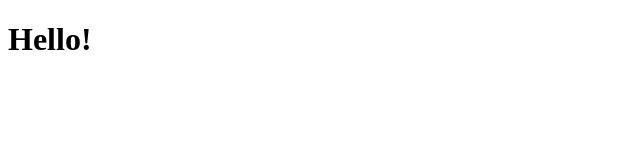
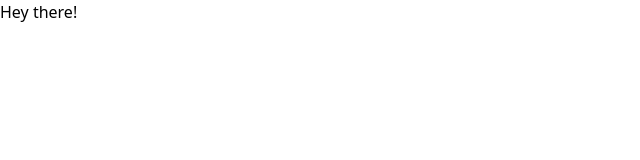
Before and after one commit to alessiocameroni/meltix, a plain HTML site: page build/index.html in a window 1280 px wide. Shown: the whole page, without its empty margins (0-640 px from the left). Drawn offline with Linux system fonts and the light colour scheme.

Commit message:
Added base tailwind css

```diff
--- a/index.html
+++ b/build/index.html
@@ -6,9 +6,10 @@
     <meta name="viewport" content="width=device-width, initial-scale=1.0">
     <link rel="stylesheet" href="">
     <title>Alessio Cameroni</title>
+    <link rel="stylesheet" href="css/style.css">
 </head>
 
 <body>
-    <h1>Hello!</h1>
+    <h1>Hey there!</h1>
 </body>
 </html>
--- /dev/null
+++ b/src/input.css
@@ -0,0 +1,3 @@
+@tailwind base;
+@tailwind components;
+@tailwind utilities;
--- /dev/null
+++ b/tailwind.config.js
@@ -0,0 +1,8 @@
+/** @type {import('tailwindcss').Config} */
+module.exports = {
+  content: ['./build/*[html,js]'],
+  theme: {
+    extend: {},
+  },
+  plugins: [],
+}
```
Also changed, not shown: build/css/style.css (added), 1 other file.
